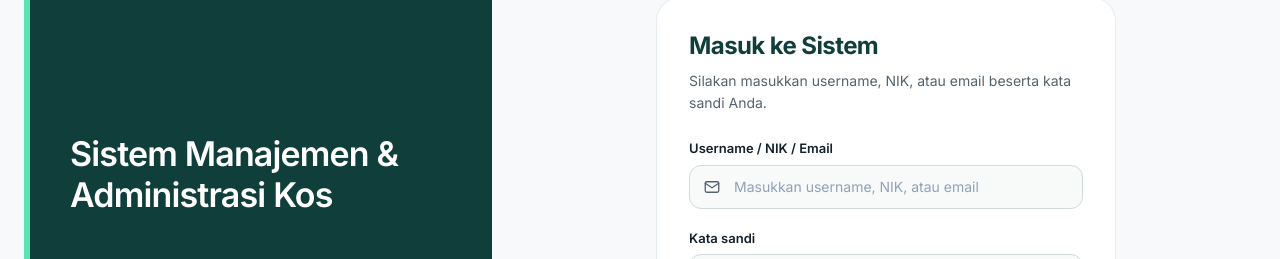
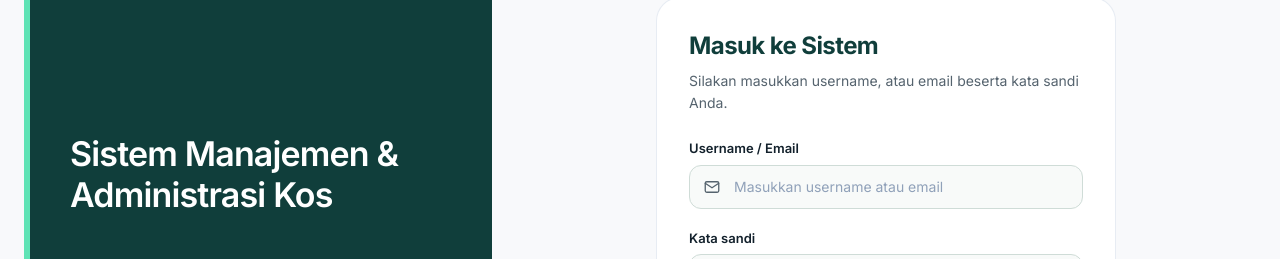
Before and after one commit to cudid-ezman/sistem_kos_rafasya, a React (Vite) app in the folder kos-frontend/: page / in a window 1280 px wide. Shown: the part 124-383 px from the top of the page. Built offline with nearby package versions, Linux system fonts and the light colour scheme; no server answers.

Commit message:
rubah nik ke email

```diff
--- a/kos-frontend/src/pages/Login.tsx
+++ b/kos-frontend/src/pages/Login.tsx
@@ -39,7 +39,7 @@ export default function Login({ onLoginSuccess }: LoginProps) {
       if (axios.isAxiosError(err) && err.response?.status === 401) {
         setError({
           title: 'Gagal Masuk',
-          message: 'Username, NIK, atau kata sandi salah.',
+          message: 'Username, atau kata sandi salah.',
         });
       } else {
         setError({
@@ -56,7 +56,7 @@ export default function Login({ onLoginSuccess }: LoginProps) {
     <AuthLayout showHelp={false}>
       <h2 className="text-2xl font-bold tracking-tight text-kos-950">Masuk ke Sistem</h2>
       <p className="mt-2 text-sm leading-relaxed text-ink-soft">
-        Silakan masukkan username, NIK, atau email beserta kata sandi Anda.
+        Silakan masukkan username, atau email beserta kata sandi Anda.
       </p>
 
       <form onSubmit={handleSubmit} className="mt-6 space-y-5" noValidate>
@@ -67,11 +67,11 @@ export default function Login({ onLoginSuccess }: LoginProps) {
         )}
 
         <Field
-          label="Username / NIK / Email"
+          label="Username / Email"
           icon={<MailIcon />}
           value={identifier}
           onChange={setIdentifier}
-          placeholder="Masukkan username, NIK, atau email"
+          placeholder="Masukkan username atau email"
           autoComplete="username"
           disabled={isLoading}
         />
--- a/kos-frontend/src/pages/pengurus/DataPenghuni.tsx
+++ b/kos-frontend/src/pages/pengurus/DataPenghuni.tsx
@@ -64,7 +64,7 @@ export default function DataPenghuni() {
       fetchData();
     } catch (error) {
       console.error('Gagal menambah penghuni', error);
-      alert('Gagal menambah penghuni. Pastikan NIK belum terdaftar.');
+      alert('Gagal menambah penghuni. Pastikan username belum terdaftar.');
     } finally {
       setIsSubmitting(false);
     }
@@ -96,7 +96,7 @@ export default function DataPenghuni() {
           <thead className="bg-slate-50 text-slate-600 font-medium border-b border-slate-200">
             <tr>
               <th className="px-6 py-4">Nama Lengkap</th>
-              <th className="px-6 py-4">NIK / Username</th>
+              <th className="px-6 py-4">EMAIL / Username</th>
               <th className="px-6 py-4">No. Kontak</th>
               <th className="px-6 py-4">Kamar</th>
               <th className="px-6 py-4">Tanggal Masuk</th>
@@ -166,12 +166,12 @@ export default function DataPenghuni() {
 
                 <div>
                   <label className="block text-sm font-medium text-slate-700 mb-1">
-                    No. Identitas (NIK) <span className="text-xs text-slate-400">(Jadi Username Login)</span>
+                    No. Identitas (EMAIL) <span className="text-xs text-slate-400">(Jadi Username Login)</span>
                   </label>
                   <input
                     type="text"
                     required
-                    placeholder="16 digit NIK"
+                    placeholder="16 digit EMAIL"
                     value={formData.no_identitas}
                     onChange={(e) => setFormData({ ...formData, no_identitas: e.target.value })}
                     className="w-full text-sm border border-slate-300 rounded-lg px-3 py-2 focus:outline-none focus:border-blue-500"
```
